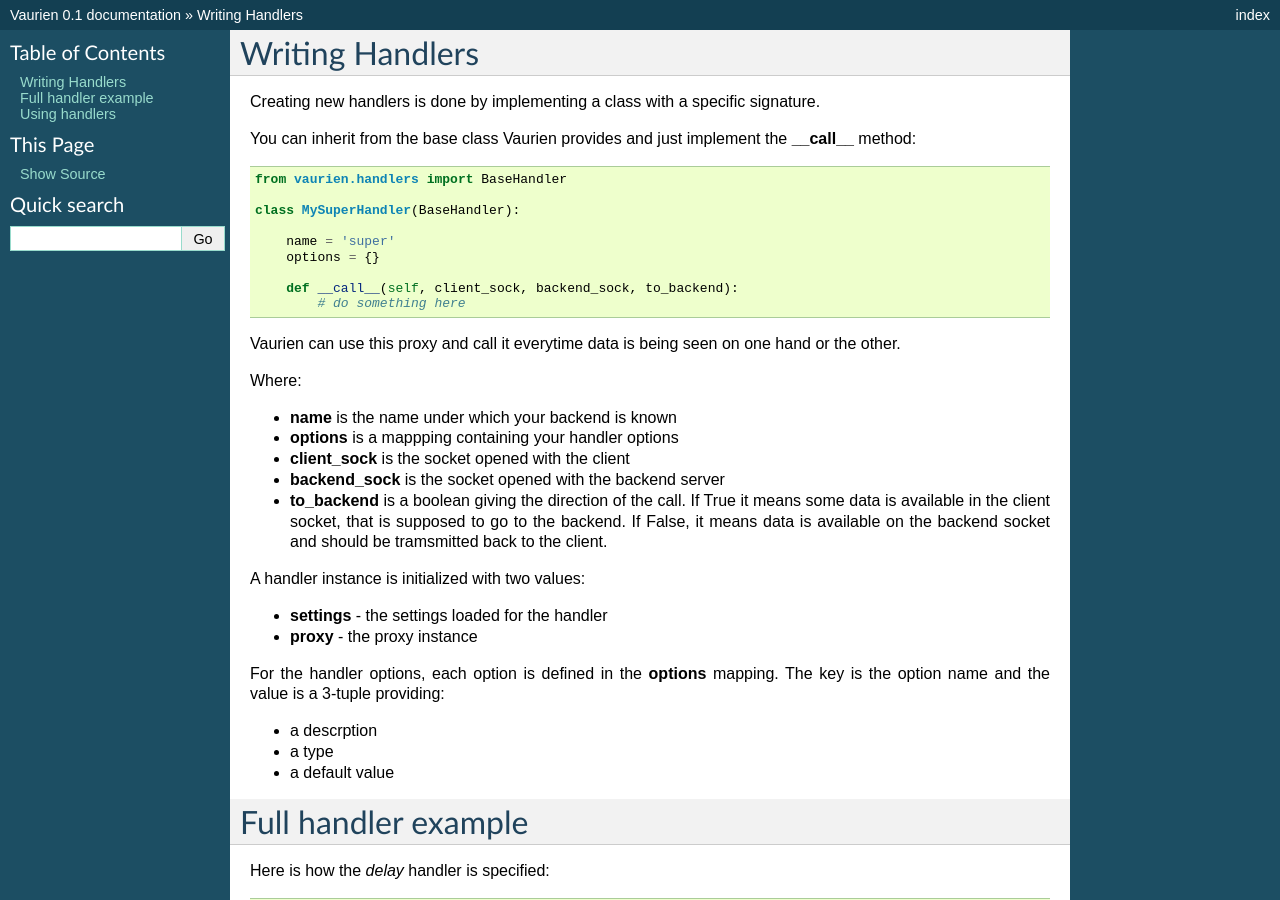
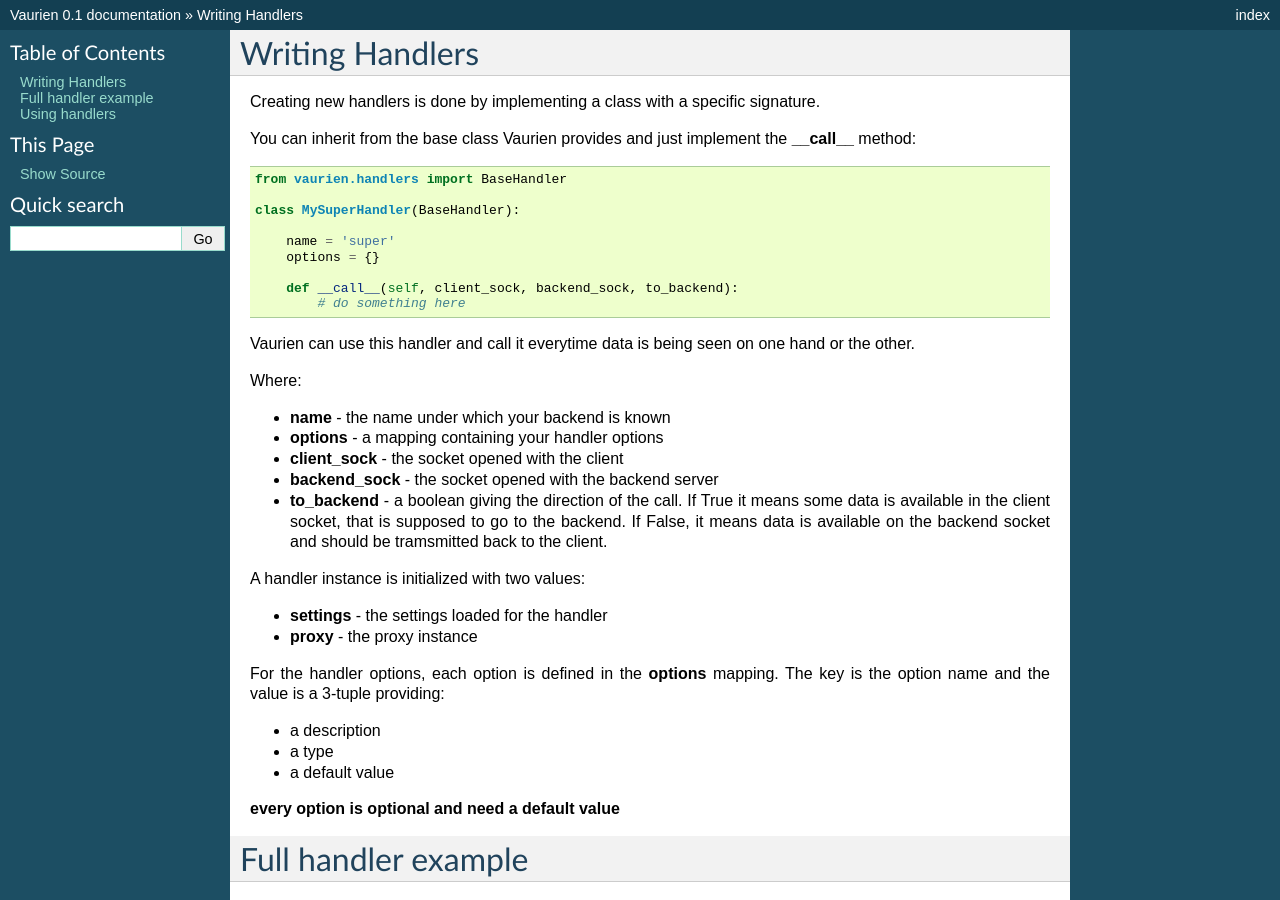
Before and after one commit to community-libs/vaurien, a Sphinx documentation site: the page built from docs/source/extending.rst, in a window 1280 px wide and 900 px high. Built offline with Sphinx 7.4.7, drawn with Linux system fonts in a browser that asks for light colours.

Commit message:
better wording

```diff
--- a/docs/source/extending.rst
+++ b/docs/source/extending.rst
@@ -19,16 +19,16 @@
             # do something here
 
 
-Vaurien can use this proxy and call it everytime data is being seen on one hand
+Vaurien can use this handler and call it everytime data is being seen on one hand
 or the other.
 
 Where:
 
-- **name** is the name under which your backend is known
-- **options** is a mappping containing your handler options
-- **client_sock** is the socket opened with the client
-- **backend_sock** is the socket opened with the backend server
-- **to_backend** is a boolean giving the direction of the call. If True
+- **name** - the name under which your backend is known
+- **options** - a mapping containing your handler options
+- **client_sock** - the socket opened with the client
+- **backend_sock** - the socket opened with the backend server
+- **to_backend** - a boolean giving the direction of the call. If True
   it means some data is available in the client socket, that is supposed
   to go to the backend. If False, it means data is available on the backend
   socket and should be tramsmitted back to the client.
@@ -41,10 +41,11 @@
 For the handler options, each option is defined in the **options** mapping.
 The key is the option name and the value is a 3-tuple providing:
 
-- a descrption
+- a description
 - a type
 - a default value
 
+**every option is optional and need a default value**
 
 Full handler example
 ====================
```
